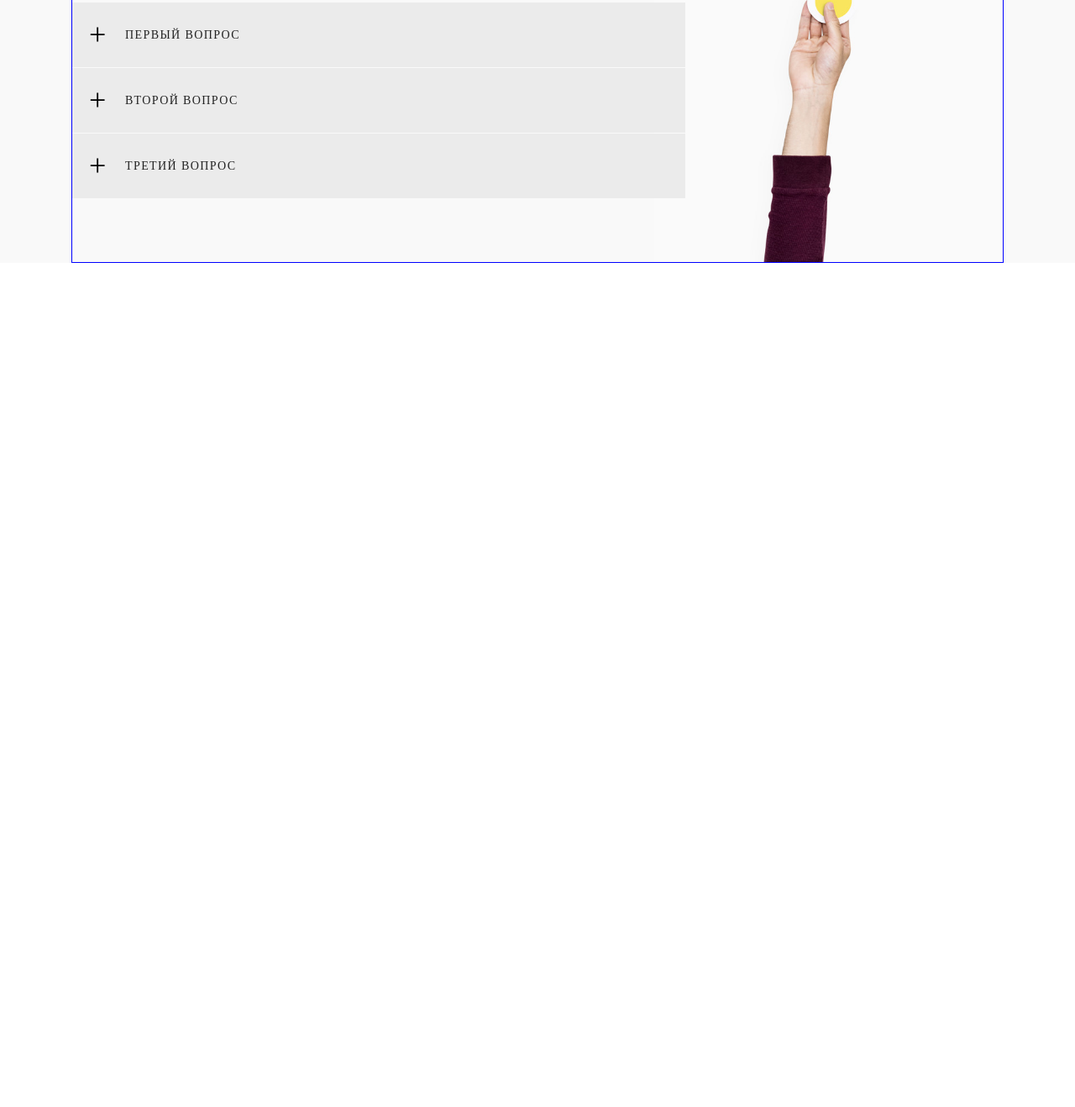
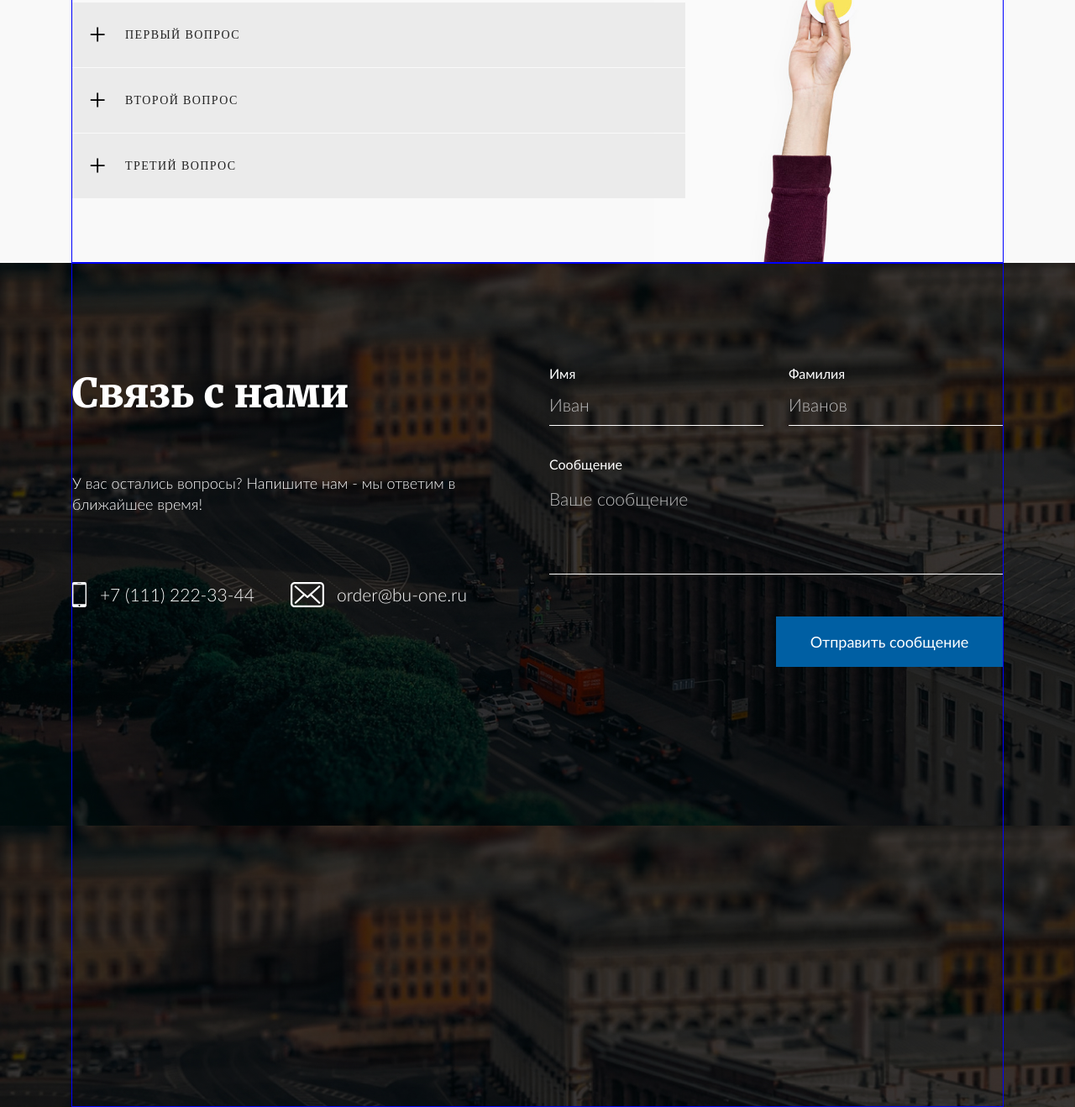
Before and after one commit to zvenrm/BuhOne, a plain HTML site: page index.html in a window 1280 px wide. Shown: the part 4151-5469 px from the top of the page at 84% size. Before the commit the page ends 4464 px from the top, so only its background shows below. Drawn offline with Linux system fonts and the light colour scheme; a web font is replaced by a local one.

Commit message:
feat: create contacts section

```diff
--- a/index.html
+++ b/index.html
@@ -71,19 +71,19 @@
           <div class="slider__slides">
             <div class="slider__slide active">
               <h1 class="slider__title">Бухгалтерские услуги в Санкт-Петербурге</h1>
-              <button class="slider__button">Связь с нами</button>
+              <button class="slider__button button">Связь с нами</button>
             </div>
             <div class="slider__slide">
               <h1 class="slider__title">Бухгалтерские услуги в Санкт-Петербурге</h1>
-              <button class="slider__button">Связь с нами</button>
+              <button class="slider__button button">Связь с нами</button>
             </div>
             <div class="slider__slide">
               <h1 class="slider__title">Бухгалтерские услуги в Санкт-Петербурге</h1>
-              <button class="slider__button">Связь с нами</button>
+              <button class="slider__button button">Связь с нами</button>
             </div>
             <div class="slider__slide">
               <h1 class="slider__title">Бухгалтерские услуги в Санкт-Петербурге</h1>
-              <button class="slider__button">Связь с нами</button>
+              <button class="slider__button button">Связь с нами</button>
             </div>
           </div>
           <div class="slider__controls">
@@ -200,7 +200,52 @@
           </div>
         </div>
       </section>
-
+      <section class="main__contact contact">
+        <div class="contact__container container">
+          <div class="contact__content">
+            <div class="contact__top contact-top">
+              <div class="contact-top__left">
+                <div class="contact-top__titles">
+                  <h2 class="contact__title">Связь с нами</h2>
+                  <p class="contact__text">У вас остались вопросы? Напишите нам - мы ответим в ближайшее время!</p>
+                </div>
+                <div class="contact-top__contacts">
+                  <div class="contact__phone contact-item">
+                    <div class="contact__ico"></div>
+                    <span class="contact__info">+7 (111) 222-33-44</span>
+                  </div>
+                  <div class="contact__mail contact-item">
+                    <div class="contact__ico"></div>
+                    <span class="contact__info">order@bu-one.ru</span>
+                  </div>
+                </div>
+              </div>
+              <div class="contact-top__right">
+                <form class="contact-top__form form" action="">
+                  <div class="form__top">
+                    <div class="form__left form-section">
+                      <label class="form__label name-label" for="username">Имя</label>
+                      <input class="form__input name-input" type="text" id="username" placeholder="Иван">
+                    </div>
+                    <div class="form__right form-section">
+                      <label class="form__label fam-label" for="secondname">Фамилия</label>
+                      <input class="form__input fam-input" type="text" id="secondname" placeholder="Иванов ">
+                    </div>
+                  </div>
+                  <div class="form__bottom form-section">
+                    <label class="form__label textarea-label" for="areaname">Сообщение</label>
+                    <textarea class="form__input msg-input" id="areaname" placeholder="Ваше сообщение"></textarea>
+                  </div>
+                  <button class="form__button button" type="submit">Отправить сообщение</button>
+                </form>
+              </div>
+            </div>
+            <div class="contact__bottom contact-bottom">
+              <iframe class="form__frame" src="https://yandex.by/map-widget/v1/-/CCUyR8F60B" frameborder="0"></iframe>
+            </div>
+          </div>
+        </div>
+      </section>
       <div class="view-img view-img-none">
         <div class="close-img">
             <svg class="close-current">
--- a/style.css
+++ b/style.css
@@ -221,7 +221,7 @@ body{
   line-height: 66px;
   color: #FFFFFF;
 }
-.slider__button {
+.button {
   width: 270px;
   height: 60px;
   background: #005FA3;
@@ -234,10 +234,10 @@ body{
   cursor: pointer;
   transition: 0.3s;
 }
-.slider__button:active{
+.button:active{
   transform: scale(0.95);
 }
-.slider__button:hover{
+.button:hover{
   background: #004474;
 }
 .slider__slide.active {
@@ -632,6 +632,135 @@ body{
   content: "-";
 }
 
+/*---------------------------------------------------------------------*/
+
+.main__contact {
+  background: linear-gradient(0deg, rgba(0, 0, 0, 0.4), rgba(0, 0, 0, 0.4)), url("./BuhOne/assets/images/head-img.jpg"), #C4C4C4;
+}
+.contact__container {
+  padding: 120px 0;
+}
+.contact__content {
+  width: 100%;
+  display: flex;
+  flex-direction: column;
+  row-gap: 40px;
+}
+.contact__top {
+  width: 100%;
+  display: flex;
+  justify-content: space-between;
+}
+.contact-top__left {
+  width: 470px;
+  display: flex;
+  flex-direction: column;
+  row-gap: 80px;
+}
+.contact-top__titles {
+  display: flex;
+  flex-direction: column;
+  row-gap: 60px;
+}
+.contact__title {
+  font-family: 'Merriweather';
+  font-weight: 900;
+  font-size: 48px;
+  line-height: 69px;
+  color: #FFFFFF;
+}
+.contact__text {
+  font-family: 'Lato Light';
+  font-size: 18px;
+  line-height: 25px;
+  color: #FFFFFF;
+}
+.contact-top__contacts {
+  display: flex;
+  justify-content: space-between;
+}
+.contact-item{
+  display: flex;
+  column-gap: 15.50px;
+}
+.contact__info {
+  font-family: 'Lato Light';
+  font-size: 21px;
+  line-height: 29px;
+  color: #FFFFFF;
+}
+.contact__phone .contact__ico{
+  width: 17.43px;
+  height: 30px;
+  background-image: url("./BuhOne/assets/icons/white-phone.svg");
+}
+.contact__mail .contact__ico{
+  width: 39.42px;
+  height: 30px;
+  background-image: url("./BuhOne/assets/icons/white-mail.svg");
+}
+.contact-top__right {
+  width: 540px;
+}
+.contact-top__form {
+  width: 100%;
+}
+.form__top {
+  width: 100%;
+  display: flex;
+  justify-content: space-between;
+}
+.form-section{
+  display: flex;
+  flex-direction: column;
+  row-gap: 15px;
+}
+
+.form__label {
+  font-family: 'Lato';
+  font-size: 16px;
+  line-height: 22px;
+  color: #FFFFFF;
+}
+.form__input {
+  padding-bottom: 15px;
+  background: transparent;
+  border: none;
+  outline: none;
+  width: 255px;
+  height: 36px;
+  font-family: 'Lato Light';
+  font-size: 21px;
+  line-height: 29px;
+  color: #BDBDBD;
+  border-bottom: 1px solid #FFFFFF;
+}
+.form__input::placeholder{
+  font-family: 'Lato Light';
+  font-size: 21px;
+  line-height: 29px;
+  color: #BDBDBD;
+}
+.form__bottom {
+  margin: 35px 0 50px 0;
+  width: 100%;
+}
+.msg-input {
+  width: 100%;
+  height: 105px;
+  resize: none;
+}
+.form__button {
+  float: right;
+}
+.contact-bottom {
+  width: 100%;
+}
+.form__frame {
+  width: 100%;
+  height: 360px;
+}
+
 @media (max-width: 1190px){
   .current-img {
     width: 760px;
@@ -703,8 +832,15 @@ body{
     "second third"
     "fourth fourth";
   }
+  .faq__content{
+    padding: 0 10px;
+  }
   .faq__questions{
     width: 95%;
+  }
+
+  .contact__container{
+    padding: 50px 10px;
   }
 }
 
@@ -723,6 +859,11 @@ body{
   }
   .about__right{
     width: 435px;
+  }
+  .contact__top{
+    flex-wrap: wrap;
+    justify-content: center;
+    row-gap: 100px;
   }
 }
 
@@ -833,6 +974,32 @@ body{
   .faq__title{
     font-size: 36px;
     margin: 10px 0 10px 0;
+  }
+
+  .contact-top__left {
+    width: 310px;
+  }
+  .contact__title{
+    font-size: 36px;
+  }
+  .contact-top__contacts{
+    flex-wrap: wrap;
+  }
+  .contact-info{
+    font-size: 13px;
+  }
+  .contact-top__right{
+    width: 310px;
+  }
+  .contact-top__form{
+    width: 310px;
+  }
+
+  .form__input{
+    width: 150px;
+  }
+  .msg-input {
+    width: 100%;
   }
 }
 
```
Also changed, not shown: BuhOne/assets/icons/white-mail.svg (added), BuhOne/assets/icons/white-phone.svg (added).
